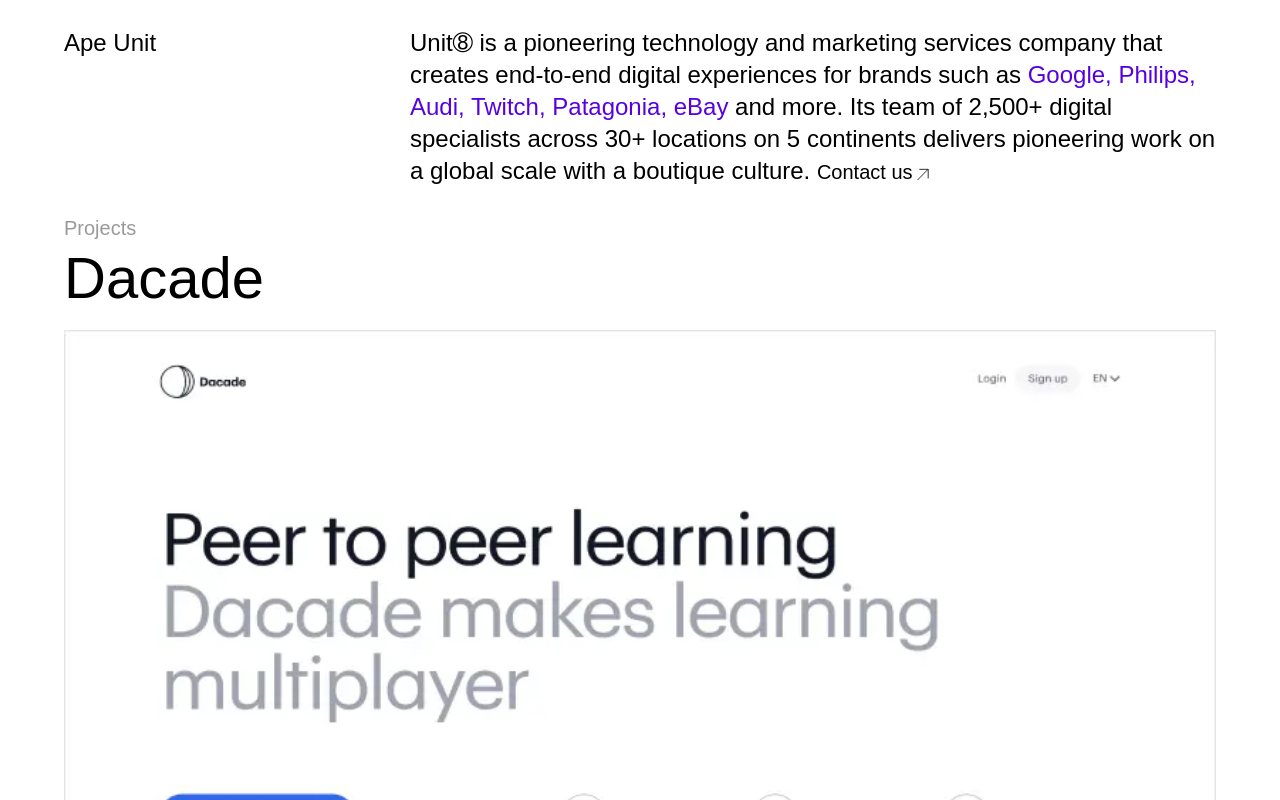
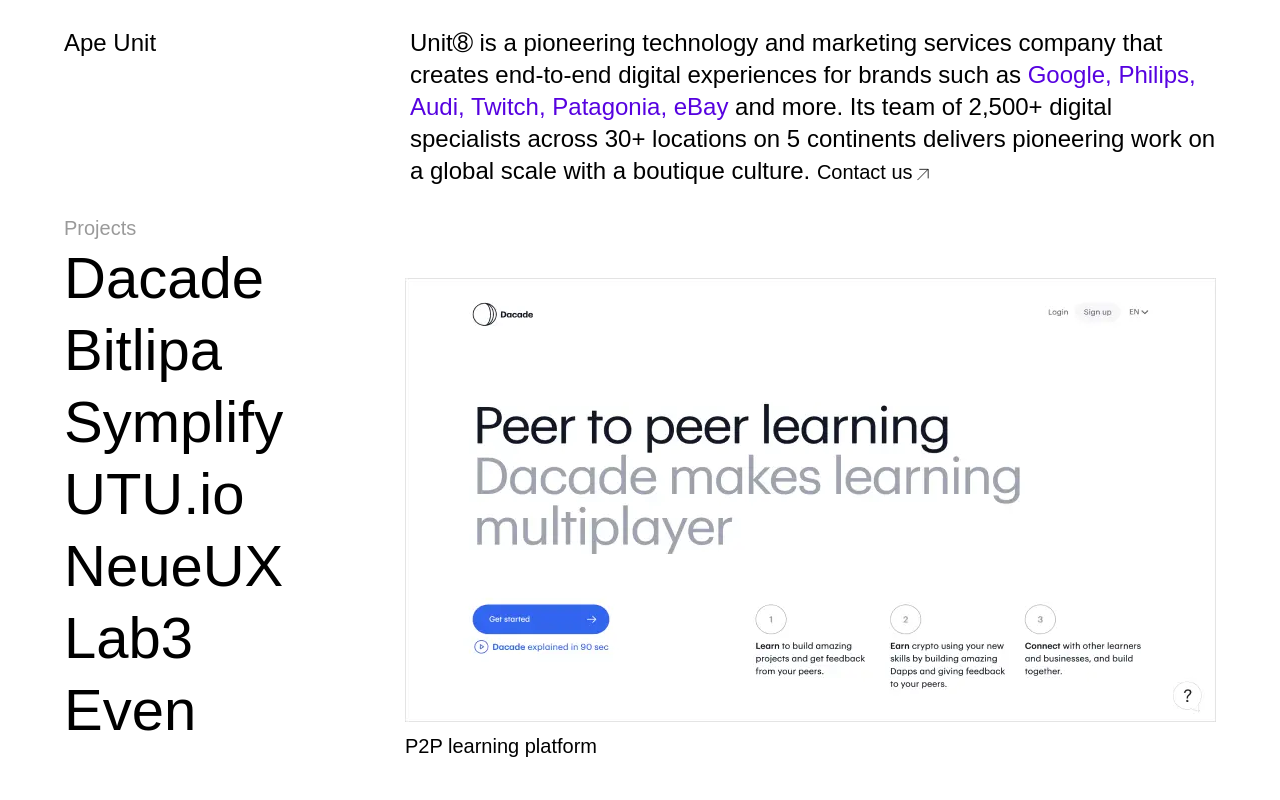
Before and after one commit to TheGymRwanda/zzz-unit8, a Next.js app: page / in a window 1280 px wide. Both pictures are taken after a click on the element "Dacade". Shown: the top 800 px of the page. Built offline with nearby package versions, Linux system fonts and the light colour scheme; a web font is replaced by a local one.

Commit message:
feat : project section desktop version

```diff
--- a/components/sections/Project.jsx
+++ b/components/sections/Project.jsx
@@ -8,14 +8,15 @@
     setShown(e.target.id);
   };
   return (
-    <div className="flex flex-col mb-13 md:mb-23">
+    <div className="flex flex-col lg:relative mb-13 md:mb-23">
       <h4 className="text-xl text-muted-300">Projects</h4>
 
       {projectData.map((items) => {
         const { id, image, title, subtitle } = items;
 
         return (
-          <div key={id} className="">
+          <div key={id}>
+            <div className="lg:hidden">
               <h3
                 id={id}
                 className={`text-5.5xl leading-12 mb-4`}
@@ -23,15 +24,51 @@
               >
                 {title}
               </h3>
+
               <div className={`${id === parseInt(shown) ? "" : "hidden"}`}>
                 <Image
                   height="191"
                   width="349"
                   src={image}
                   alt="project-image"
-                className="w-full"
+                  className="w-full "
                 />
-              <p className="mt-2.5 text-xl leading-7 mb-12">{subtitle}</p>
+                <p className="mt-2.5 text-xl leading-7 mb-12 lg:mb-0">
+                  {subtitle}
+                </p>
+              </div>
+            </div>
+
+            <div className="hidden lg:flex">
+              <h3
+                id={id}
+                className={`text-5.5xl leading-12 group relative  cursor-pointer hover:underline decoration-2  `}
+                onMouseOver={shownImageOnclik}
+              >
+                {title}
+                <Image
+                  className="absolute hidden mx-2 top-2 group-hover:inline"
+                  height="15"
+                  width="15"
+                  alt="cheron"
+                  src="/assets/icons/upRight_arrow.svg"
+                />
+              </h3>
+              <div
+                className={`${
+                  id === parseInt(shown)
+                    ? "mb-0 mt-0 self-center absolute right-0 top-16"
+                    : "hidden"
+                } `}
+              >
+                <Image
+                  height="437"
+                  width="811"
+                  src={image}
+                  alt="project-image"
+                />
+                <p className="mt-2.5 text-xl leading-7">{subtitle}</p>
+              </div>
             </div>
           </div>
         );
--- a/tailwind.config.js
+++ b/tailwind.config.js
@@ -9,6 +9,9 @@
     extend: {
       fontFamily: {
         grotesk: ["Grotesk", "sans-serif"],
+      },
+      textUnderlineOffset: {
+        3: "1px",
       },
       colors: {
         primary: {
--- a/utils/projectData.js
+++ b/utils/projectData.js
@@ -9,36 +9,37 @@
     id: 2,
     title: "Bitlipa",
     image: "/assets/imgs/bitlipa.webp",
-    subtitle: "P2P learning platform ",
+    subtitle: "Cryptocurrency bitcoin Ethereum Trading App African Kenyan",
   },
   {
     id: 3,
     title: "Symplify",
-    image: "/assets/imgs/default.png",
-    subtitle: "P2P learning platform ",
+    image: "/assets/imgs/symplify.png",
+    subtitle:
+      "Fintech solution providing an alternative to the global remittance market",
   },
   {
     id: 4,
     title: "UTU.io",
-    image: "/assets/imgs/default.png",
-    subtitle: "P2P learning platform ",
+    image: "/assets/imgs/utu.png",
+    subtitle: "Resources that improve design systems for web3",
   },
   {
     id: 5,
     title: "NeueUX",
     image: "/assets/imgs/neueux.webp",
-    subtitle: "P2P learning platform ",
+    subtitle: "Resources that improve design systems for web3",
   },
   {
     id: 6,
     title: "Lab3",
     image: "/assets/imgs/lab3.png",
-    subtitle: "P2P learning platform ",
+    subtitle: "A web3 knowledge exchange community for music makers",
   },
   {
     id: 7,
     title: "Even",
     image: "/assets/imgs/even.webp",
-    subtitle: "P2P learning platform ",
+    subtitle: "A web3 knowledge exchange community for music makers",
   },
 ];
```
Also changed, not shown: public/assets/imgs/symplify.png (added), public/assets/imgs/utu.png (added). Lines whose indentation alone changed are shown as unchanged.
